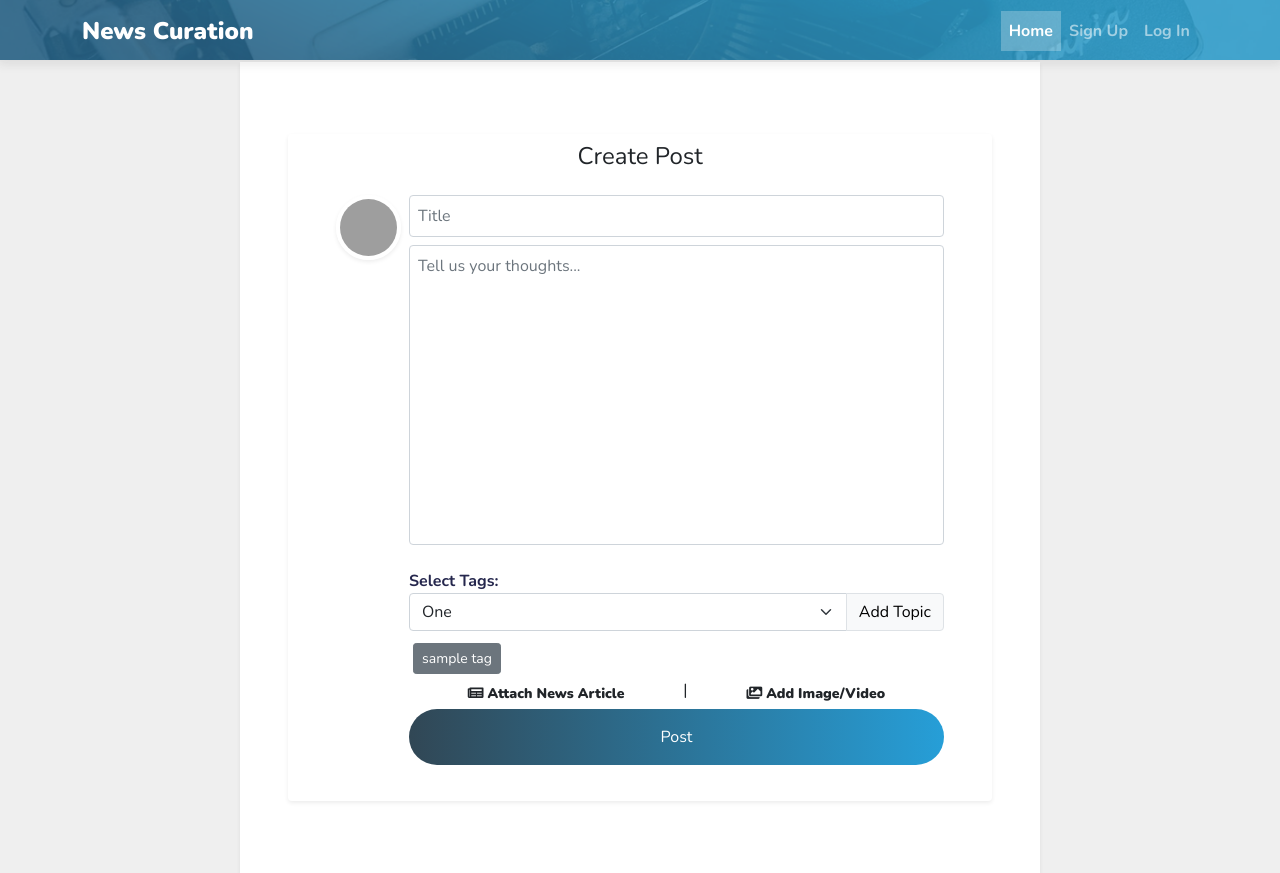
After one commit to ralf-t/news-curation, a Flask app: template news_curation/templates/user/create-post.html in a window 1280 px wide. The commit adds this page. Run offline with Flask 2, Linux system fonts and the light colour scheme; the template is opened without the code that fills it, so the values that code supplies are empty; some libraries are stand-ins or nearby versions; grey boxes are pictures that could not be loaded.

Commit message:
Added create-post.html, modified create post section in home.html and modified main.css

```diff
--- a/news_curation/static/main.css
+++ b/news_curation/static/main.css
@@ -1,3 +1,7 @@
+html {
+    height: 100%;
+}
+
 body {
     background-color: #efefef;
     font-family: 'Nunito', sans-serif;
@@ -228,6 +232,56 @@ i.topic {
     display: inline;
 }
 
+input[type=text]:read-only{
+    background-color: #ffffff;
+}
+
+input[type=text]:read-only:hover{
+    background-color: #f5f5f5;
+    cursor: pointer;
+}
+
+button, select, textarea, input {
+    box-shadow: none !important;
+    outline: 0px !important;
+}
+
+textarea {
+    resize: none;
+    width: 100% !important;
+    height: 45px;
+}
+
+textarea.post {
+    resize: none;
+    width: 100% !important;
+    height: 300px;
+}
+
+.btn-post {
+    font-weight: 800;
+}
+
+.btn-post:hover {
+    background-color: #f5f5f5;
+}
+
+.btn-create-post {
+    background-color: #ffffff;
+    width: 100%;
+    text-align: left;
+    color: #919191;
+}
+
+.btn-create-post:hover {
+    background-color: #f5f5f5;
+}
+
+label {
+    color: #25274d;
+    font-weight: 700;
+}
+
 /*for mobile phone*/
 @media only screen and (max-width: 768px) {
     .content-container, .login-container{
--- /dev/null
+++ b/news_curation/templates/user/create-post.html
@@ -0,0 +1,63 @@
+{% extends "layout.html" %}
+
+{% block style %}
+	<link rel="stylesheet" href="{{ url_for('static', filename='home.css') }}">
+{% endblock %}
+
+{% block title %}Home{% endblock %}
+
+{% block header_class %}
+<!-- classname for small header -->
+	header
+{% endblock %}
+
+{% block content %}
+	<div class="content-container mx-auto p-5 shadow-sm">
+
+    <!--create post-->
+    <div class="media px-5 py-2 my-4 rounded shadow-sm">
+      <!--header-->
+      <div>
+        <h4 class="text-center w-100">Create Post</h4>
+      </div>
+      <!--body-->
+      <div class="d-flex my-4">
+        <!--image-->
+        <div class="me-2">
+          <img class="post-profile align-self-start mr-3 rounded-circle shadow-sm" src="images/seulgi.jpg" alt="Generic placeholder image">
+        </div>
+        <!--form-->
+        <div class="w-100">
+          <form>
+            <input type="text" class="form-control rounded p-2 mb-2" placeholder="Title"/>
+            <textarea class="form-control post rounded p-2 mb-4" placeholder="Tell us your thoughts..."></textarea>
+            <label>Select Tags:</label>
+            <div class="input-group mb-2">
+              <select class="form-select" aria-label="Default select example">
+                <option value="1">One</option>
+                <option value="2">Two</option>
+                <option value="3">Three</option>
+              </select>
+              <button class="btn btn-light border" type="button">Add Topic</button>
+            </div>
+            <div class="d-flex flex-wrap">
+              <input type="submit" class="btn btn-sm btn-secondary m-1" name="tag_to_remove" value="sample tag">
+            </div>
+            <div class="d-flex">
+              <button type="button" class="btn btn-sm btn-post flex-fill">
+                <i class="fas fa-newspaper icon-left"></i>
+                Attach News Article
+              </button>|
+              <button type="button" class="btn btn-sm btn-post flex-fill">
+                <i class="fas fa-images icon-left"></i>
+                Add Image/Video
+              </button>
+            </div>
+            <button type="button" name="button" class="btn btn-grad mb-1">Post</button>
+          </form>
+        </div>
+      </div>
+    </div>
+
+	</div>
+{% endblock %}
```
Also changed, not shown: news_curation/templates/user/home.html (+17 -0 lines).
